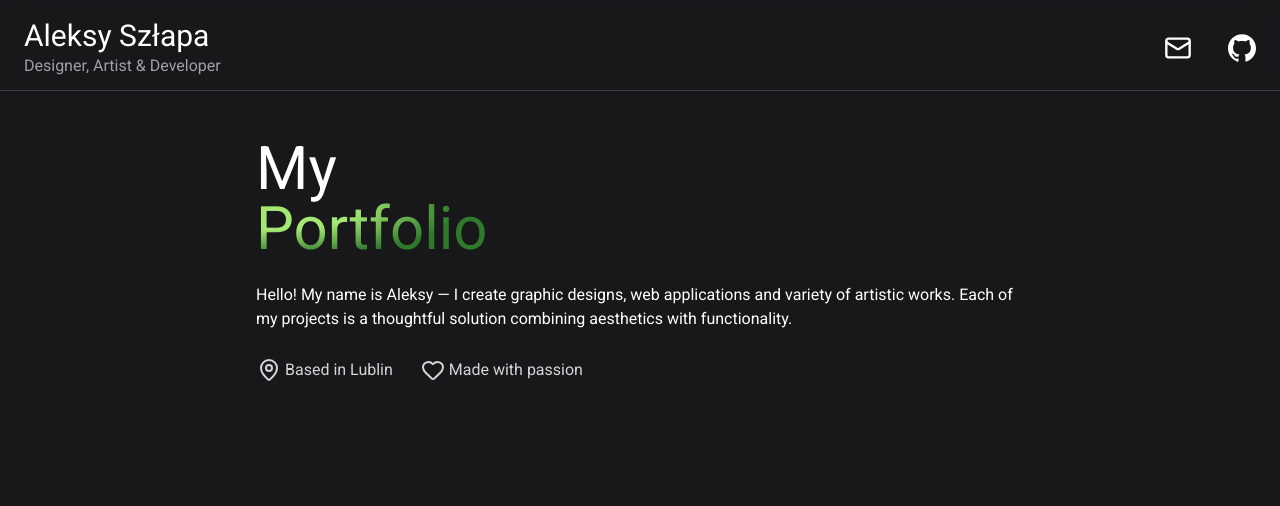
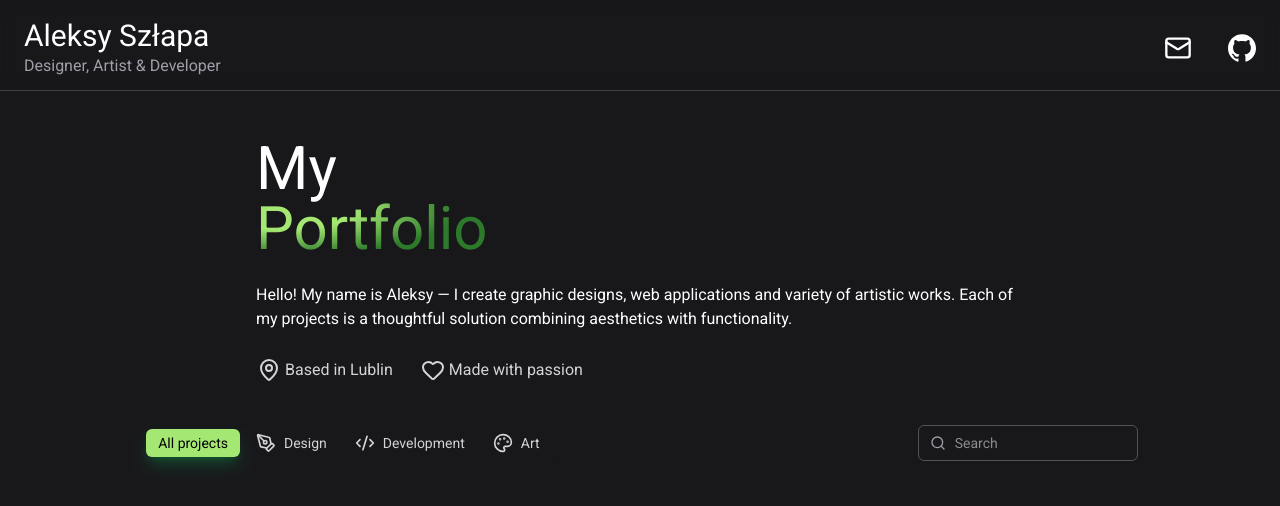
Before and after one commit to a-szlapa/portfolio_site, a React (Vite) app: page / in a window 1280 px wide. Shown: the top 506 px of the page. Built offline with nearby package versions, Linux system fonts and the light colour scheme.

Commit message:
feat: implement the project list

```diff
--- a/src/App.tsx
+++ b/src/App.tsx
@@ -1,4 +1,5 @@
 import AbautMe from "./custom-components/custom-page-components/AbautMe";
+import ProjectsList from "./custom-components/custom-page-components/ProjectsList";
 import SiteHeader from "./custom-components/custom-page-components/SiteHeader";
 
 const App = () => {
@@ -8,6 +9,7 @@ const App = () => {
         <SiteHeader/>
         <main className="flex flex-col items-center">
           <AbautMe/>
+          <ProjectsList/>
         </main>
       </div>
     </>
```
